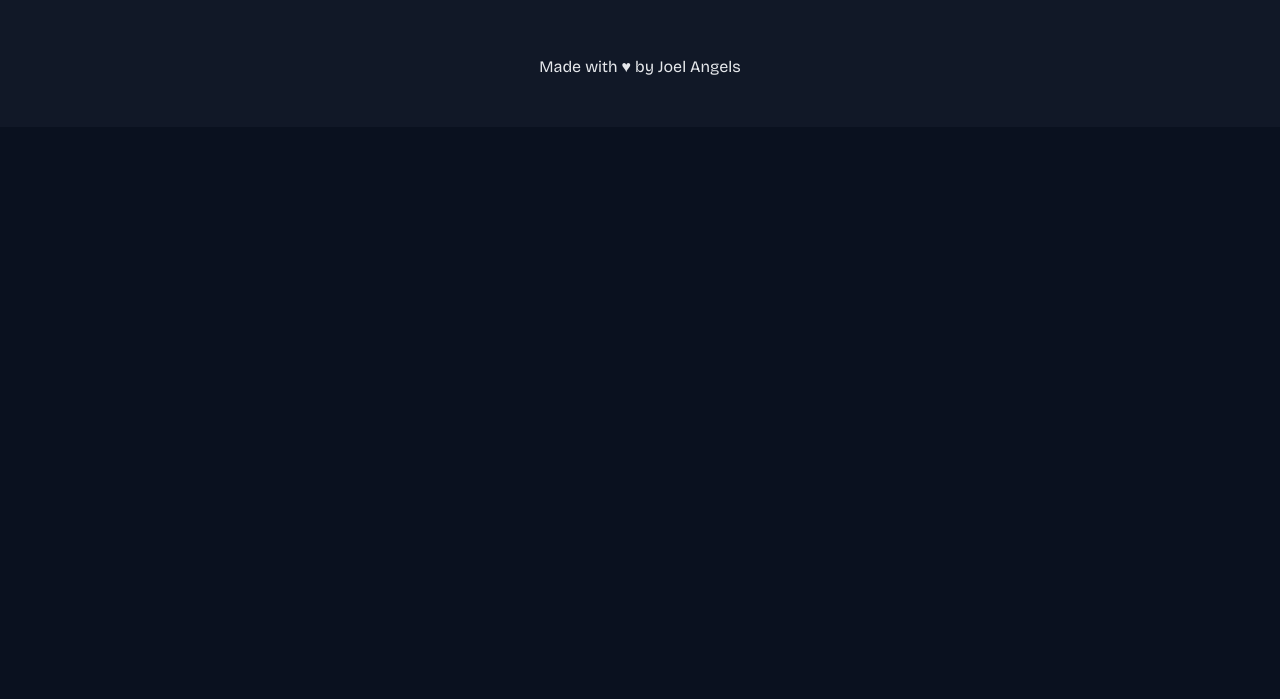
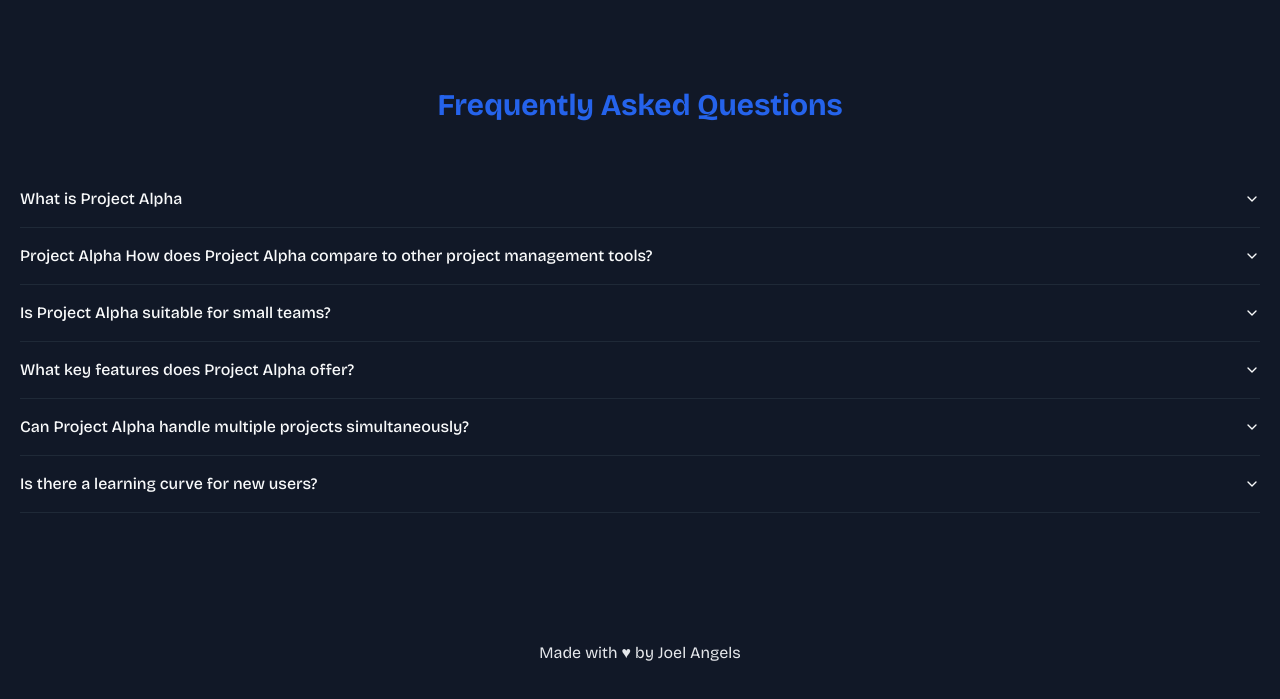
Before and after one commit to JoelAngels/Project-Manager, a Next.js app: page / in a window 1280 px wide. Shown: the part 1377-2076 px from the top of the page. Before the commit the page ends 1504 px from the top, so only its background shows below. Built offline with nearby package versions, Linux system fonts and the light colour scheme; no server answers.

Commit message:
feat: FAQ done

```diff
--- a/app/page.tsx
+++ b/app/page.tsx
@@ -3,6 +3,7 @@
 
 import Carousel from "./sections/Carousel";
 import EssentialFeatures from "./sections/EssentialFeatures";
+import Faq from "./sections/Faq";
 import HeroSection from "./sections/HeroSection";
 
 export default function Home() {
@@ -11,6 +12,7 @@ export default function Home() {
       <HeroSection />
       <EssentialFeatures />
       <Carousel />
+      <Faq />
     </div>
   );
 }
--- /dev/null
+++ b/app/sections/Faq.tsx
@@ -0,0 +1,29 @@
+import faqs from "@/data/faqs.json";
+import {
+  Accordion,
+  AccordionContent,
+  AccordionItem,
+  AccordionTrigger,
+} from "@/components/ui/accordion";
+
+const Faq = () => {
+  return (
+    <section id="#faq" className="bg-gray-900 py-20 px-5">
+      <div className="container mx-auto">
+        <h2 className="text-3xl font-bold text-center mb-12 text-blue-600">
+          Frequently Asked Questions
+        </h2>
+        <Accordion type="single" collapsible className="w-full">
+          {faqs.map((faq, index) => (
+            <AccordionItem key={index} value={`item-${index}}`}>
+              <AccordionTrigger>{faq.question}</AccordionTrigger>
+              <AccordionContent>{faq.answer}</AccordionContent>
+            </AccordionItem>
+          ))}
+        </Accordion>
+      </div>
+    </section>
+  );
+};
+
+export default Faq;
--- a/data/faqs.json
+++ b/data/faqs.json
@@ -12,16 +12,16 @@
     "answer": "Absolutely! Project Alpha is designed to be scalable and flexible. It works great for small teams and can easily grow with your organization as it expands. Our user-friendly interface ensures that teams of any size can quickly adapt and start benefiting from Project Alpha's features."
   },
   {
-    "Question": "What key features does Project Alpha offer?",
+    "question": "What key features does Project Alpha offer?",
     "Answer": "Project Alpha provides a range of powerful features including intuitive Kanban boards for visualizing workflow, robust sprint planning tools for agile teams, comprehensive reporting for data-driven decisions, customizable workflows, time tracking, and team collaboration tools. These features work seamlessly together to enhance your project management experience."
   },
 
   {
-    "Question": "Can Project Alpha handle multiple projects simultaneously?",
+    "question": "Can Project Alpha handle multiple projects simultaneously?",
     "Answer": "Yes, Project Alpha is built to manage multiple projects concurrently. You can easily switch between projects, and get a bird's-eye view of all your ongoing work. This makes Project Alpha ideal for organizations juggling multiple projects or clients."
   },
   {
-    "Question": "Is there a learning curve for new users?",
+    "question": "Is there a learning curve for new users?",
     "Answer": "While Project Alpha is packed with features, we've designed it with user-friendliness in mind. New users can quickly get up to speed thanks to our intuitive interface, helpful onboarding process, and comprehensive documentation."
   }
 ]
```
